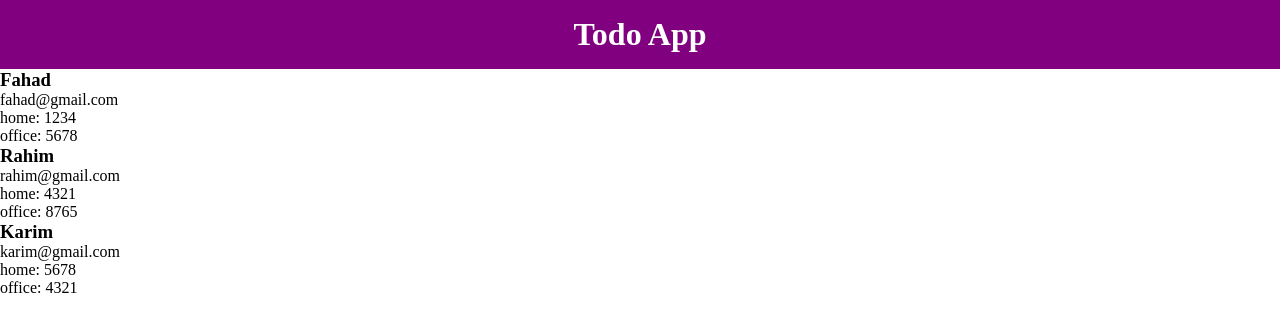
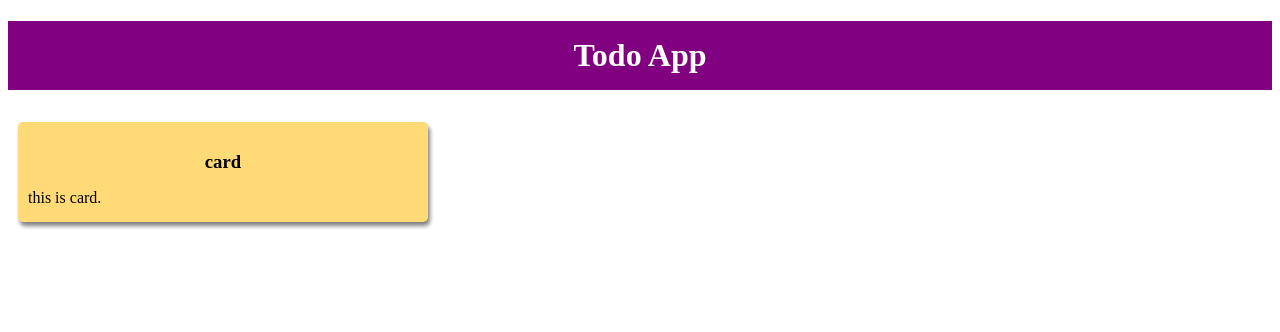
Before and after one commit to fahadPathan7/MERN-stack, a React (Vite) app in the folder vite-project/: page / in a window 1280 px wide. Shown: the top 332 px of the page. Built offline with nearby package versions, Linux system fonts and the light colour scheme.

Commit message:
react: learned class component

```diff
--- a/vite-project/public/style.css
+++ b/vite-project/public/style.css
@@ -1,8 +1,8 @@
-*{
+/* *{
     margin: 0;
     padding: 0;
     box-sizing: border-box;
-}
+} */
 
 .headingStyle {
     background-color: purple;
--- a/vite-project/src/App.jsx
+++ b/vite-project/src/App.jsx
@@ -6,6 +6,7 @@ import React from 'react';
 // internal import
 import List from './components/UniqueList/List';
 import NestedList from './components/NestedMapping/Nested';
+import ClassComp from './components/ClassComponent/ClassComp';
 
 // app name
 const appName = "Todo App";
@@ -15,7 +16,7 @@ function App() {
   return (
     <div>
       <h1 className="headingStyle">{appName}</h1>
-      <NestedList />
+      <ClassComp name="card" desc="this is card." />
     </div>
   );
 }
--- /dev/null
+++ b/vite-project/src/components/ClassComponent/ClassComp.jsx
@@ -0,0 +1,14 @@
+import React, { Component } from "react";
+
+class ClassComp extends Component {
+    render() {
+        return (
+            <div className="card">
+                <h3 className="cardTitle">{this.props.name}</h3>
+                <p className="cardDesc">{this.props.desc}</p>
+            </div>
+        );
+    }
+}
+
+export default ClassComp;
```
